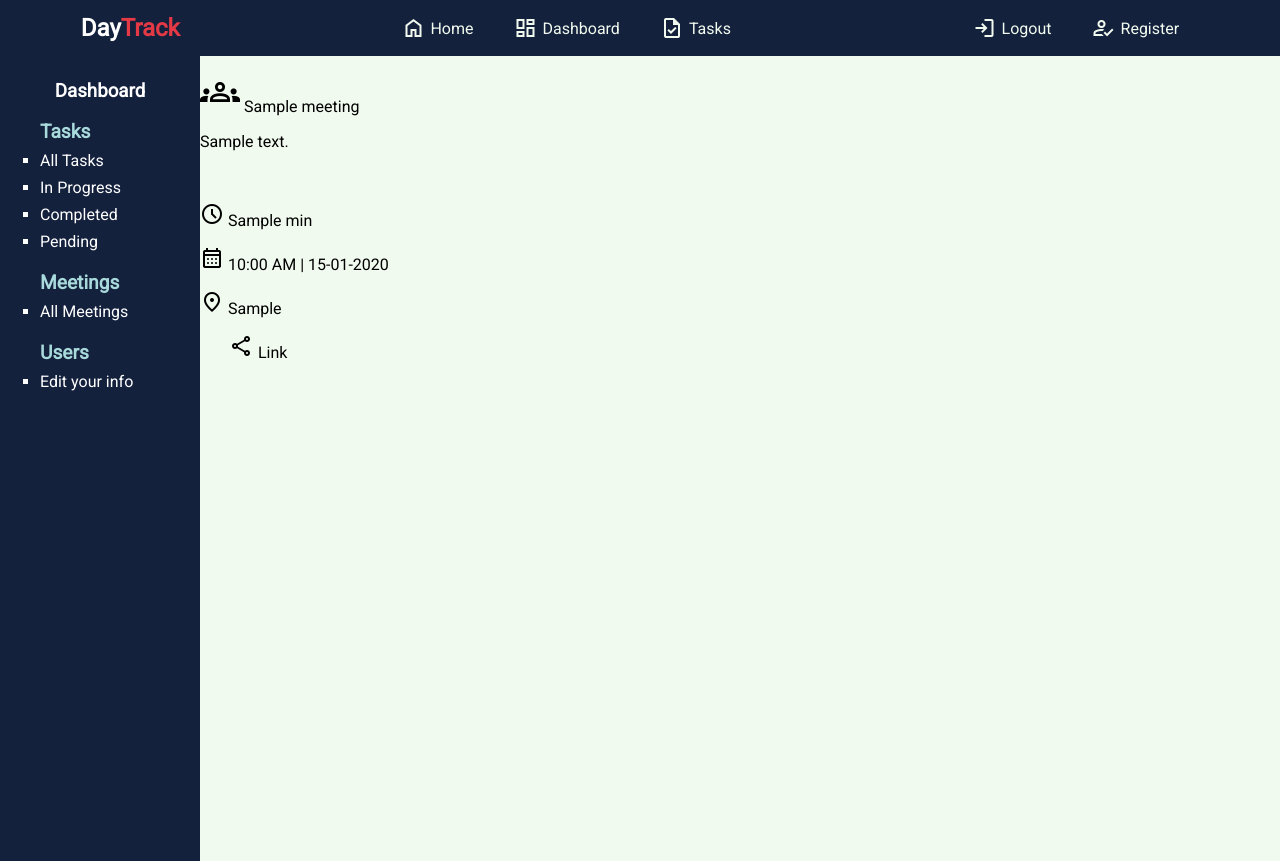
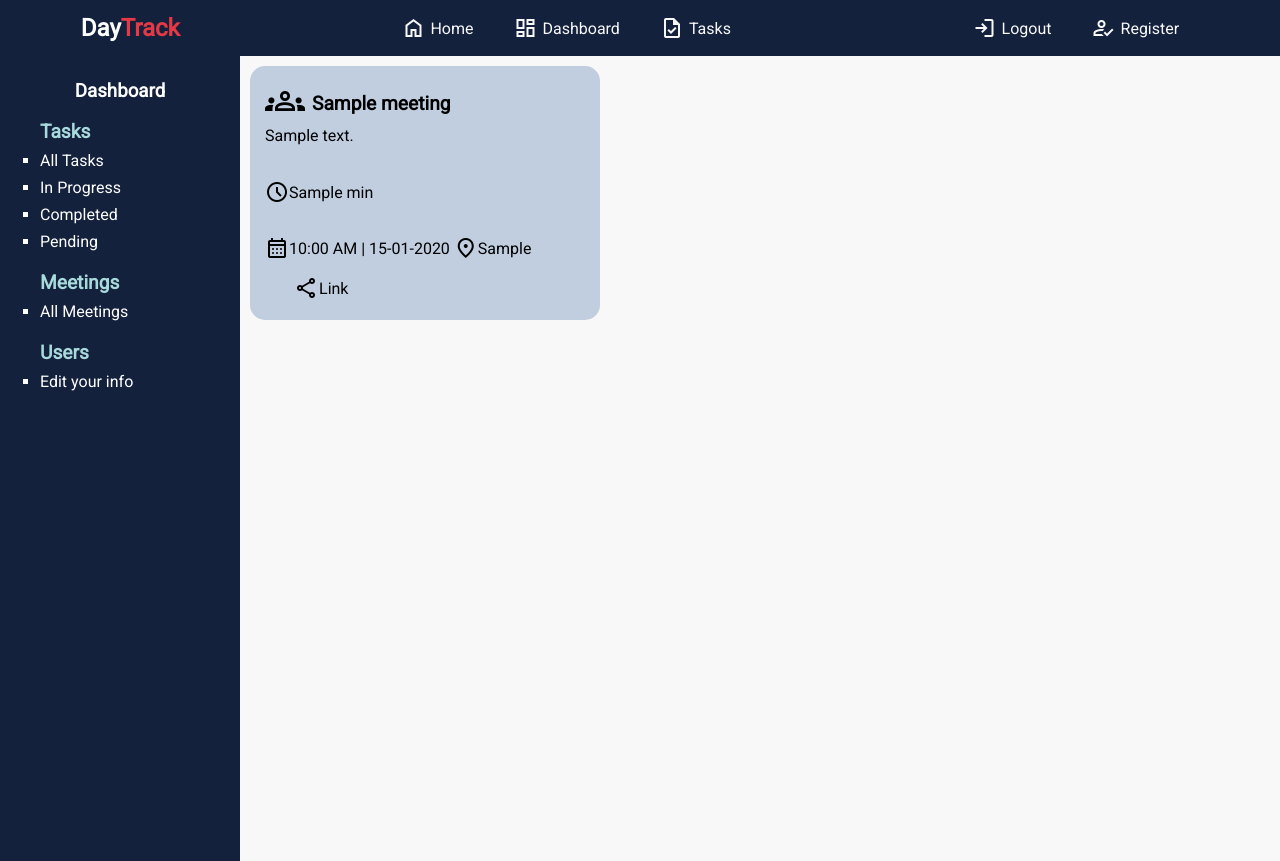
Before and after one commit to robnikolla/daytrack, a PHP site: page /dashboard/workdash/workermeetings.php in a window 1280 px wide. Run offline with PHP 8.4, Linux system fonts and the light colour scheme; the visitor is signed in with stand-in values (Sample User, id 1); tables that the repository leaves empty or names only in its code hold one stand-in row (values such as "Sample post").

Commit message:
last minute fix

```diff
--- a/dashboard/addmeeting.php
+++ b/dashboard/addmeeting.php
@@ -7,6 +7,9 @@
     $text = "Logout";
     $redirect = "./logout.php";
   }
+  if($_SESSION["type"] == "user"){
+    header("Location:./workdash/workerdashboard.php");
+}
 ?>
 <!DOCTYPE html>
 <html lang="en">
--- a/dashboard/addtask.php
+++ b/dashboard/addtask.php
@@ -7,6 +7,9 @@
     $text = "Logout";
     $redirect = "./logout.php";
   }
+  if($_SESSION["type"] == "user"){
+    header("Location:./workdash/workerdashboard.php");
+}
 ?>
 <!DOCTYPE html>
 <html lang="en">
--- a/dashboard/dashboard.php
+++ b/dashboard/dashboard.php
@@ -84,7 +84,7 @@
         <li><a href="../register.php">Add User </a></li>
         <li><a href="./userlist.php">User List </a></li>
         <h4 style="color:white;font-size:1.2rem;margin:0;color:var(--blue1);margin-top:20px;">Admins</h4>
-        <li><a href="./adminlist">Admin List </a></li>
+        <li><a href="./adminlist.php">Admin List </a></li>
         <li><a href="<?= "../func/updAdmin.php?ID=".$_SESSION["adminid"] ?>">Edit your info </a></li>
 
         </ul>
--- a/dashboard/workdash/workerdashboard.php
+++ b/dashboard/workdash/workerdashboard.php
@@ -70,6 +70,10 @@
             <li><a href="./workerinprogress.php">In Progress </a></li>
             <li><a href="./workercompleted.php">Completed </a></li>
             <li><a href="./workerpending.php">Pending </a></li>
+            <h4 style="color:white;font-size:1.2rem;margin:0;color:var(--blue1);margin-top:20px;">Meetings</h4>
+
+        <li><a href="./workermeetings.php">All Meetings </a></li>
+
         <h4 style="color:white;font-size:1.2rem;margin:0;color:var(--blue1);margin-top:20px;">Users</h4>
         <li><a href="<?= "../../func/updUser.php?ID=".$_SESSION["userid"] ?>">Edit your info </a></li>
 
--- a/style/dashboard.css
+++ b/style/dashboard.css
@@ -1,6 +1,6 @@
 aside{
-    width:25vh;
-    height:100vh;
+    width:15rem;
+    min-height:100vh;
     background-color:#14213d;
     padding-top:5px;
 }
@@ -52,3 +52,42 @@
 .top3-card td{
     padding:0.5rem 1rem;
 }
+.meetingcard-container{
+    display:flex;
+    flex-direction:row;
+    flex-wrap:wrap;
+}
+.meeting-card{
+    width:20rem;
+    height:14rem;
+    background-color:#c0cedf;
+    margin:10px;
+    padding:15px;
+    border-radius:15px;
+}
+.card-title{
+    font-size:1.2rem;
+    font-weight:600;
+    display:inline-flex;
+    justify-content:center;
+    align-items:center;
+    margin:0;
+}
+.card-desc{
+    margin:0;
+}
+.card-location{
+
+    display:inline-flex;
+    justify-content:center;
+    align-items:center;
+}
+.card-start{
+    display:inline-flex;
+    justify-content:center;
+    align-items:center;
+}
+.inline-icon{
+    padding-right:7px;
+    padding-bottom:5px;
+}
--- a/style/sty1.css
+++ b/style/sty1.css
@@ -1,7 +1,7 @@
 :root{
     --zblue:#1d3557;
     --zorange:#e63946;
-    --zgray:#F1FAEE;
+    --zgray:#f8f8f8;
     --blue1: #A8DADC;
     --blue2: #457B9D;
 }
@@ -15,8 +15,8 @@
     color:var(--zgray);
     display:flex;
     flex-wrap:wrap;
-    /* position:fixed;
-    width:100%; */
+
+    min-width:100%;
     flex-direction:row;
     justify-content: space-around;
 }
--- a/style/tables.css
+++ b/style/tables.css
@@ -4,9 +4,10 @@
     margin:10px;
 }
 .detyratable th{
-    color: white;
-    background-color:var(--zblue);
+    color: var(--zblue);
+    background-color:#c0cedf;
     font-weight: normal;
+    font-weight:600;
 }
 .detyratable td{
     color:black;
@@ -15,11 +16,11 @@
     background-color:white;
 }
 .detyratable th,td{
-    padding:0.7rem 2.5rem;
+    padding:1rem 1.5rem;
     /* border:1px solid var(--blue2);  */
 }
 .detyratable tr:nth-child(odd){
-    background-color:#f5f5f5;
+    background-color:#f3f8fe;
 }
 .updatebtn {
     font-size: 0.8rem;
@@ -50,13 +51,13 @@
    }
 
 .progcontainer{
-background:var(--zblue);
+background:#c0cedf;
 border-radius:15px;
 width:200px;
 }
 .progressbar{
     height:20px;
     border-radius:15px;
-    background-color: var(--blue2);
+    background-color: var(--zblue);
     padding:5px 0px;
 }
```
Also changed, not shown: dashboard/adminlist.php (+5 -2 lines), dashboard/allmeetings.php (+6 -3 lines), dashboard/dashboardalltasks.php (+5 -2 lines), dashboard/dashboardcompleted.php (+5 -2 lines), dashboard/dashboardinprogress.php (+5 -2 lines), dashboard/dashboardpending.php (+5 -2 lines), dashboard/userlist.php (+5 -3 lines), logic/admin.php (+35 -1 lines), logic/detyra.php (+4 -4 lines), func/regUser.php (line endings or trailing spaces).
